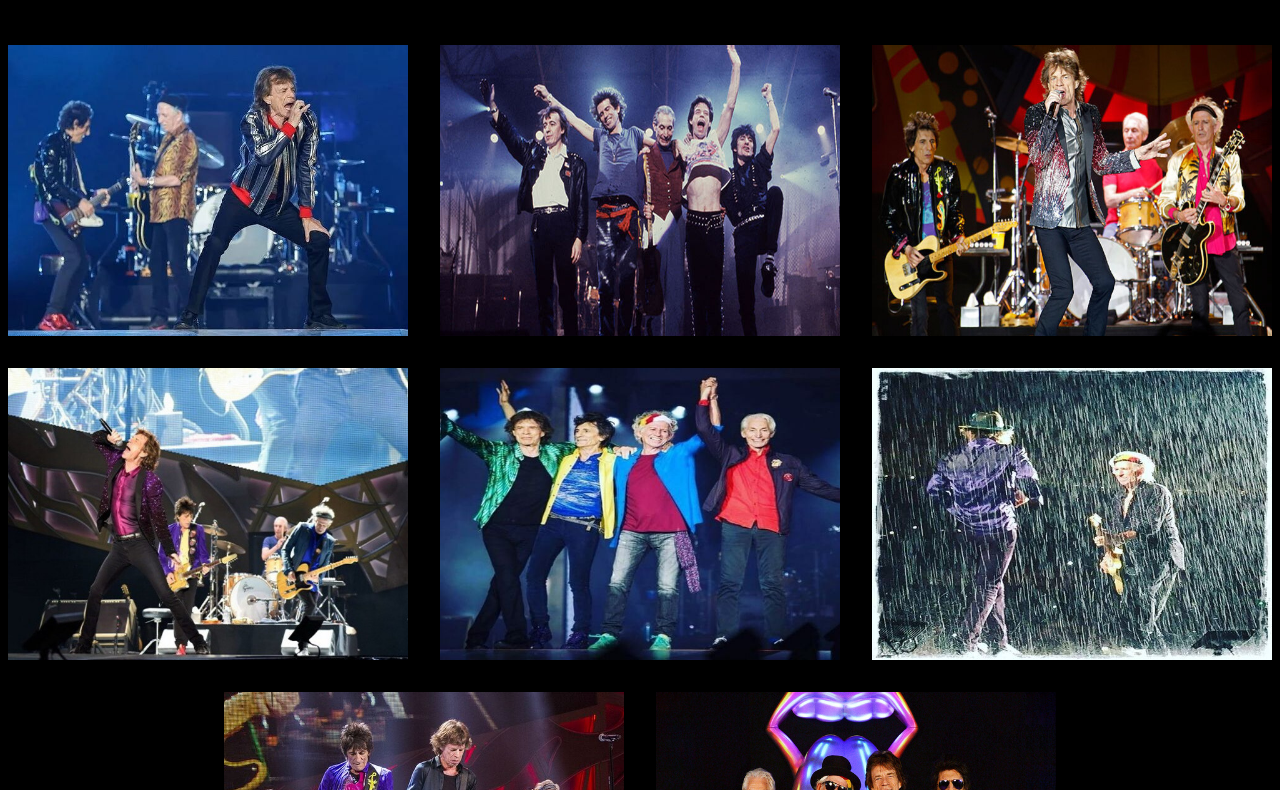
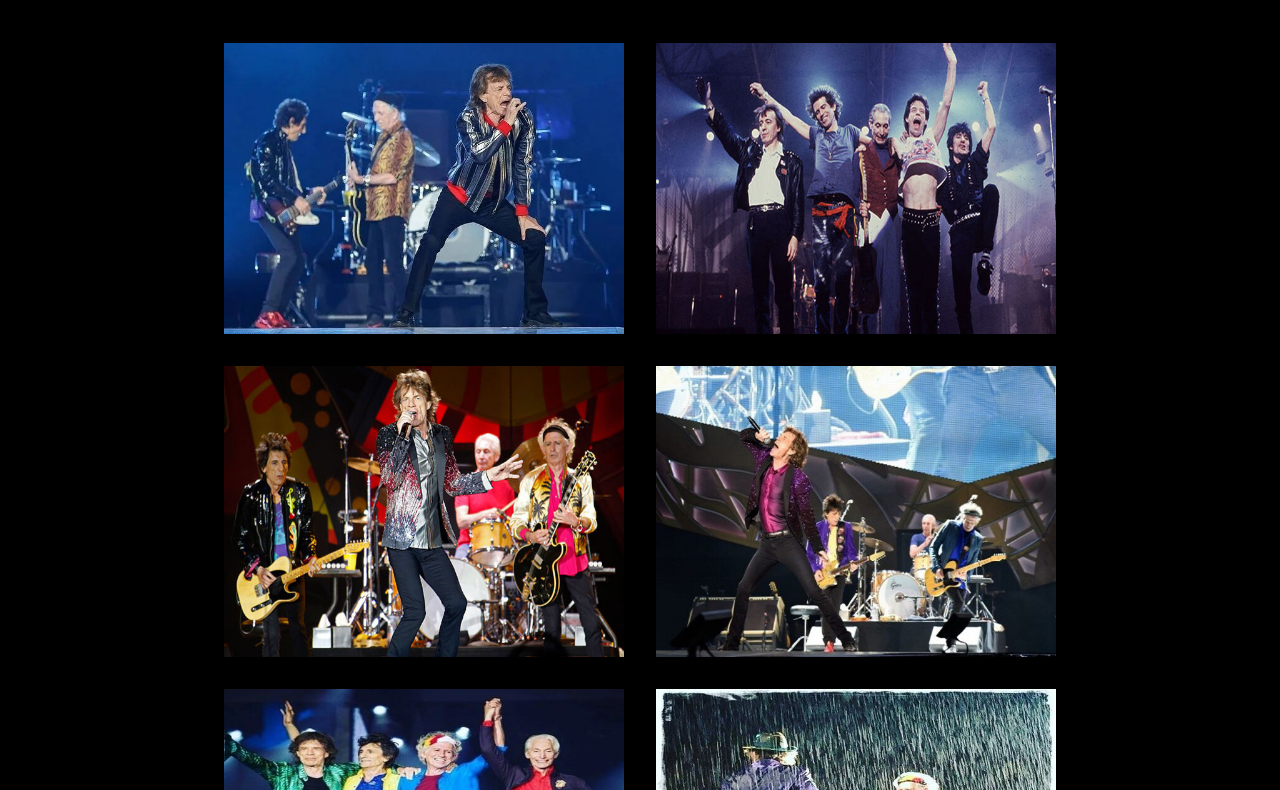
Before and after one commit to rodoib/Idea-ibarra, a plain HTML site: page roots/galleria.html in a window 1280 px wide. Shown: the part 237-1027 px from the top of the page. Drawn offline with nearby package versions, Linux system fonts and the light colour scheme.

Commit message:
modificacion de main

```diff
--- a/roots/galleria.html
+++ b/roots/galleria.html
@@ -77,7 +77,7 @@
     </header>
 
 
-    <main>
+    <main class="container-fluid">
 
             <div class="galeria">
                  <h2 class="title">Imagenes de sus shows</h2>
```
Also changed, not shown: roots/contacto.html (+1 -1 lines).
